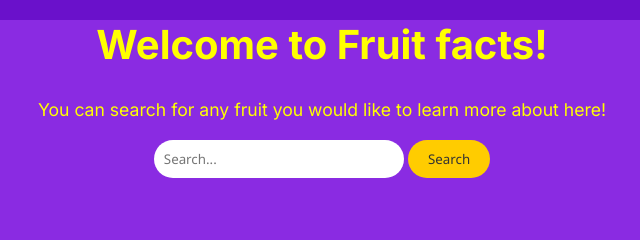
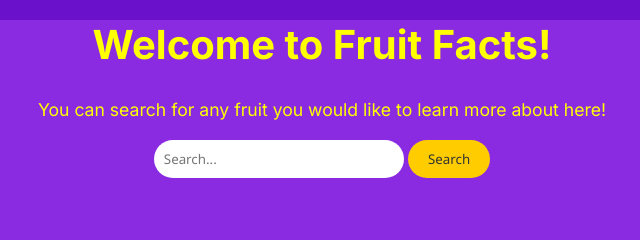
Before and after one commit to adriankamunyu/fruit-facts, a plain HTML site: page index.html in a window 1280 px wide. Shown: the top 240 px of the page, 318-958 px from the left. Drawn offline with Linux system fonts and the light colour scheme.

Commit message:
add fruit facts

```diff
--- a/index.html
+++ b/index.html
@@ -11,7 +11,7 @@
 </head>
 <body>
     <div class="box">
-        <h1>Welcome to Fruit facts!</h1>
+        <h1>Welcome to Fruit Facts!</h1>
         <div class="container">
             <div class="search-bar">
                 <p>You can search for any fruit you would like to learn more about here!</p>
```
